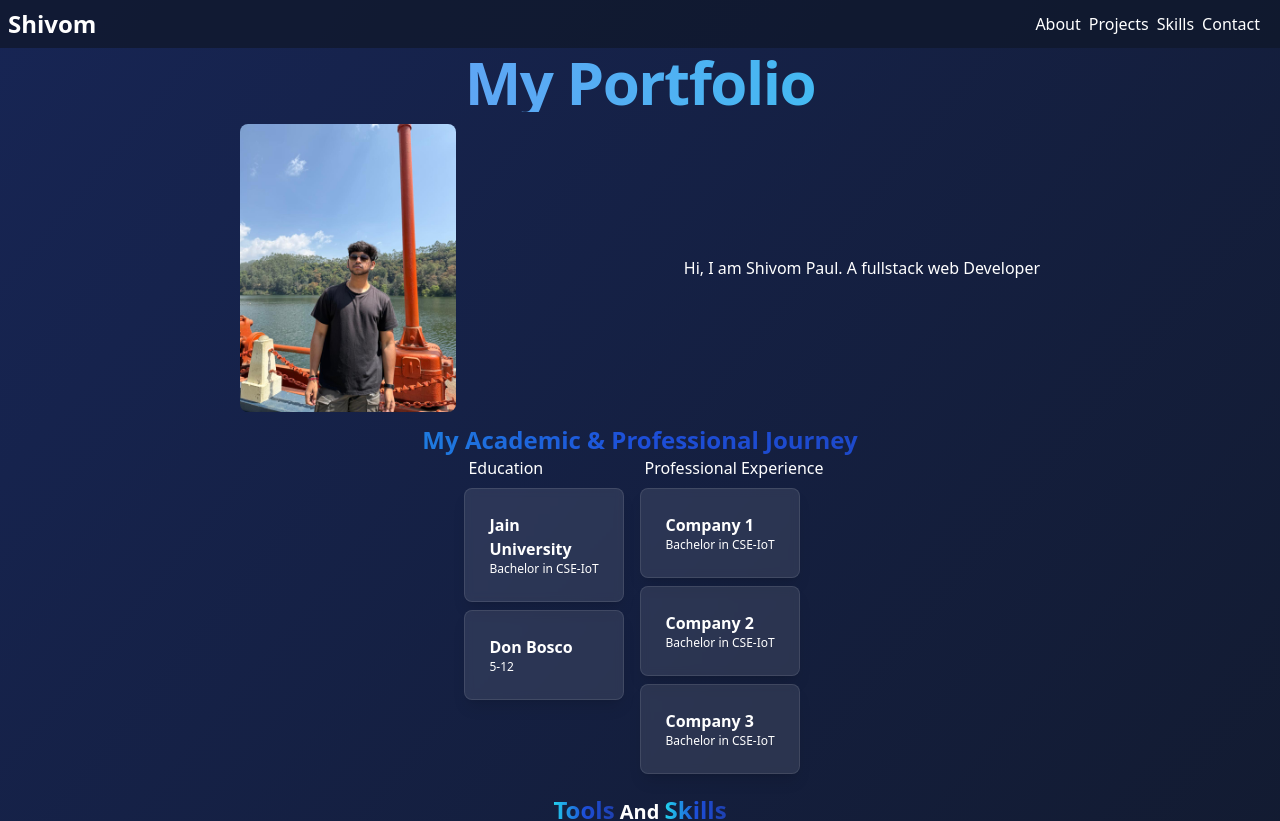
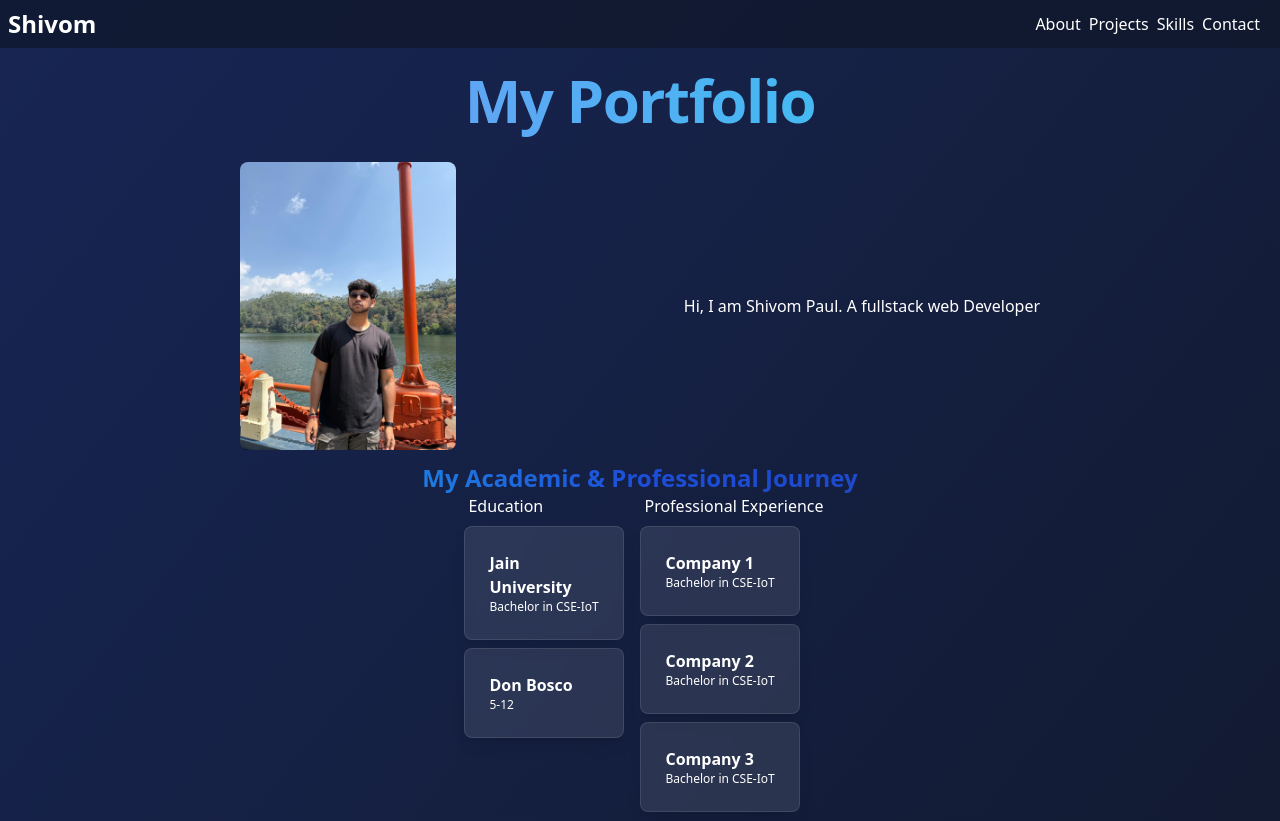
Before and after one commit to Shivom76/Portfilio, a React (Vite) app: page / in a window 1280 px wide. Shown: the top 821 px of the page. Built offline with nearby package versions, Linux system fonts and the light colour scheme.

Commit message:
Head changes

```diff
--- a/src/App.jsx
+++ b/src/App.jsx
@@ -27,7 +27,7 @@ return (
       <Navbar />
       <h1 className='text-center text-6xl font-extrabold tracking-tight
     bg-clip-text text-transparent
-    bg-gradient-to-r from-indigo-400 to-cyan-400'>My Portfolio</h1>
+    bg-gradient-to-r from-indigo-400 to-cyan-400 leading-relaxed'>My Portfolio</h1>
 
 
 
```
